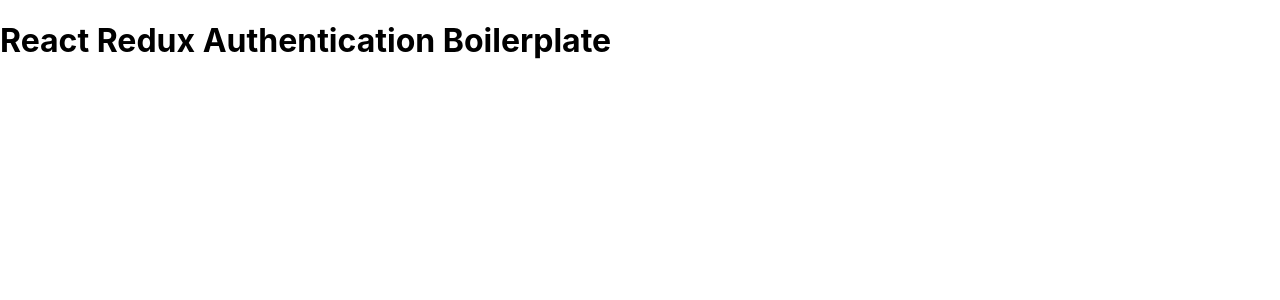
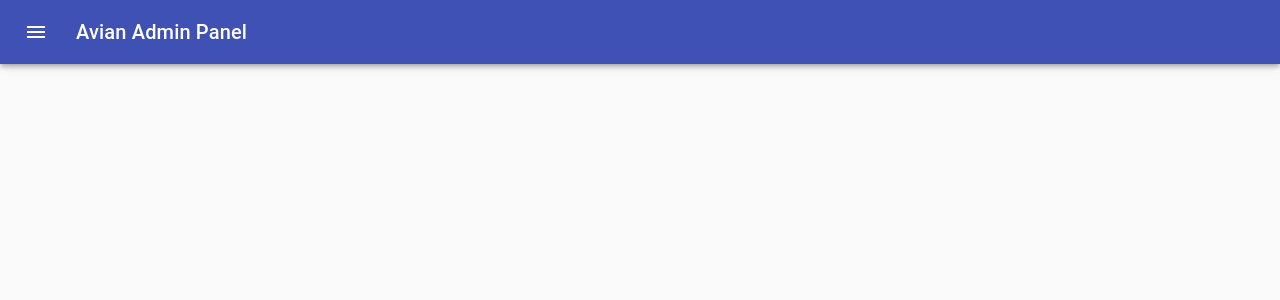
Before and after one commit to tharukaCodeWorks/react-redux-auth-boilerplate, a React (Create React App) app: page /dashboard/orders in a window 1280 px wide. Shown: the top 300 px of the page. Built offline with nearby package versions, Linux system fonts and the light colour scheme.

Commit message:
Adding orders page

```diff
--- a/src/App.js
+++ b/src/App.js
@@ -17,6 +17,7 @@
 import Home from './pages/Home';
 import Item from './pages/Items';
 import ItemTypes from './pages/ItemTypes';
+import Orders from './pages/Orders';
 
 function App() {
   return (
@@ -39,6 +40,7 @@
             </AnonymousAuth>
 
             {/* Production mode--------------------------------------- */}
+
             {/* <PrivateRoute path="/home" >
               <Home />
             </PrivateRoute>
@@ -47,7 +49,13 @@
             </PrivateRoute>
             <PrivateRoute path="/dashboard/item-types" >
               <ItemTypes />
-            </PrivateRoute> */}
+            </PrivateRoute> *
+            <PrivateRoute path="/dashboard/orders" >
+              <Orders />
+            </PrivateRoute>
+
+            */}
+
             {/* Production mode--------------------------------------- */}
 
 
@@ -62,6 +70,9 @@
             </AnonymousAuth>
             <AnonymousAuth path="/dashboard/item-types" >
               <ItemTypes />
+            </AnonymousAuth>
+            <AnonymousAuth path="/dashboard/orders" >
+              <Orders />
             </AnonymousAuth>
             {/* Dev mode--------------------------------------- */}
 
--- a/src/components/DashboardLayout.js
+++ b/src/components/DashboardLayout.js
@@ -156,7 +156,7 @@
               <ListItemText primary="Items" />
             </ListItem>
 
-            <ListItem button>
+            <ListItem button onClick={()=>handleOnNavClick('/dashboard/orders')}>
               <ListItemIcon><ListIcon></ListIcon></ListItemIcon>
               <ListItemText primary="Orders" />
             </ListItem>
--- /dev/null
+++ b/src/pages/Orders.js
@@ -0,0 +1,16 @@
+import React from 'react';
+import { logout } from '../redux/User';
+import { connect } from 'react-redux';
+import DashboardLayout from '../components/DashboardLayout';
+
+const Orders = (props) =>{
+    return(
+        <DashboardLayout>
+            <div style={{display: 'flex', justifyContent: 'center', alignItems: 'center'}}>
+
+            </div>
+        </DashboardLayout>
+    );
+}
+
+export default connect(null, {logout})(Orders);
```
